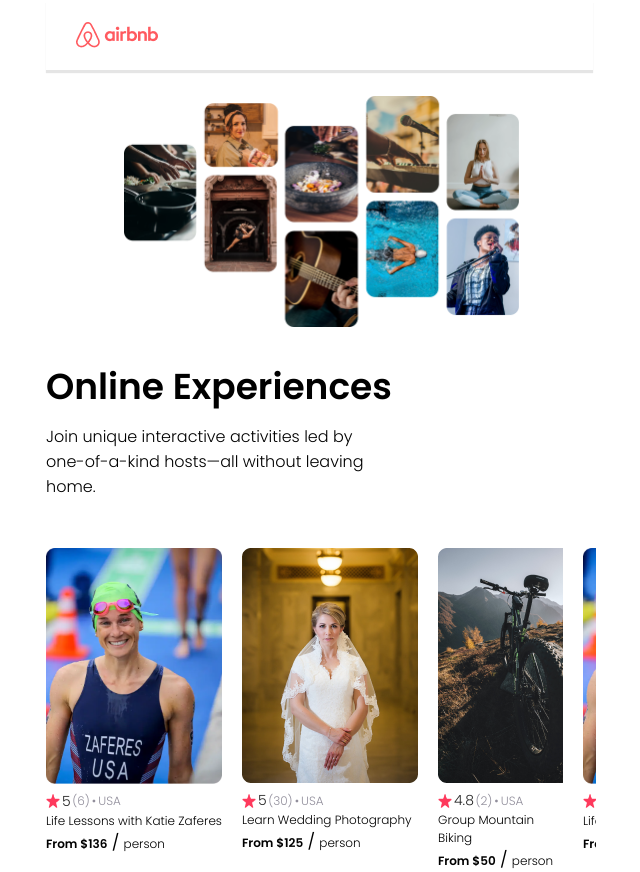
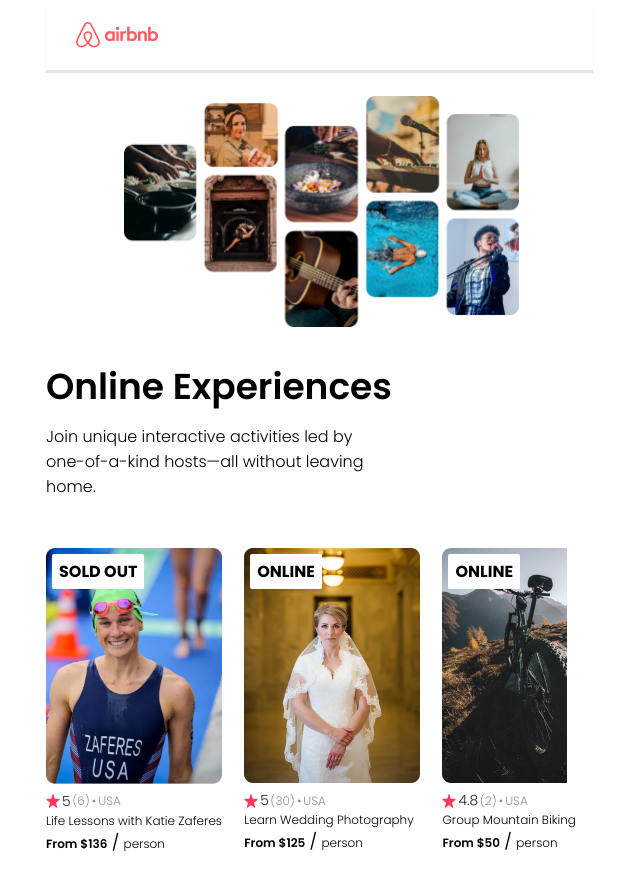
Before and after one commit to Collinsvfx/Airbnb-clone, a React (Create React App) app: page / in a window 1280 px wide. Shown: the whole page, without its empty margins (319-959 px from the left). Built offline with nearby package versions, Linux system fonts and the light colour scheme.

Commit message:
implemented a functionality to display the availability status of a product

```diff
--- a/src/App.js
+++ b/src/App.js
@@ -16,6 +16,7 @@
         title={data.title}
         price={data.price}
         key={data.id}
+        openSpots={data.openSpots}
       />
     );
   });
--- a/src/components/Card.js
+++ b/src/components/Card.js
@@ -2,9 +2,16 @@
 import starImg from "../images/Star 1.png";
 
 export default function Card(props) {
-  console.log(props);
+  // console.log(props.openSpots);
+  let badgeText;
+  if (props.openSpots === 0) {
+    badgeText = "SOLD OUT";
+  } else if (props.openSpots > 0 && props.openSpots !== "") {
+    badgeText = "ONLINE";
+  }
   return (
     <div className="card-holder">
+      {badgeText && <div className="card-badge">{badgeText}</div>}
       <div className="card-img">
         <img alt="" src={props.img} />
       </div>
--- a/src/components/data.js
+++ b/src/components/data.js
@@ -48,48 +48,6 @@
     location: "Norway",
     openSpots: 3,
   },
-  {
-    id: 1,
-    title: "Life Lessons with Katie Zaferes",
-    description:
-      'I will share with you what I call "Positively Impactful Moments of Disappointment." Throughout my career, many of my highest moments only came after setbacks and losses. But learning from those difficult moments is what gave me the ability to rise above them and reach my goals.',
-    price: 136,
-    coverImg: imageOne,
-    stats: {
-      rating: 5.0,
-      reviewCount: 6,
-    },
-    location: "Online",
-    openSpots: 0,
-  },
-  {
-    id: 2,
-    title: "Learn Wedding Photography",
-    description:
-      "Interested in becoming a wedding photographer? For beginner and experienced photographers alike, join us in learning techniques required to leave the happy couple with memories that'll last a lifetime.",
-    price: 125,
-    coverImg: imagetwo,
-    stats: {
-      rating: 5.0,
-      reviewCount: 30,
-    },
-    location: "Online",
-    openSpots: 27,
-  },
-  {
-    id: 3,
-    title: "Group Mountain Biking",
-    description:
-      "Experience the beautiful Norwegian landscape and meet new friends all while conquering rugged terrain on your mountain bike. (Bike provided!)",
-    price: 50,
-    coverImg: imageThree,
-    stats: {
-      rating: 4.8,
-      reviewCount: 2,
-    },
-    location: "Norway",
-    openSpots: 3,
-  },
 ];
 
 export default appData;
--- a/src/index.css
+++ b/src/index.css
@@ -59,6 +59,7 @@
 .card-holder {
   margin-top: 49px;
   margin-right: 20px;
+  position: relative;
 }
 
 .the-ratings {
@@ -120,3 +121,13 @@
   overflow: auto;
   scrollbar-width: 0;
 }
+
+.card-badge {
+  position: absolute;
+  top: 6px;
+  left: 6px;
+  background-color: white;
+  padding: 5px 7px;
+  border-radius: 2px;
+  font-weight: bold;
+}
```
